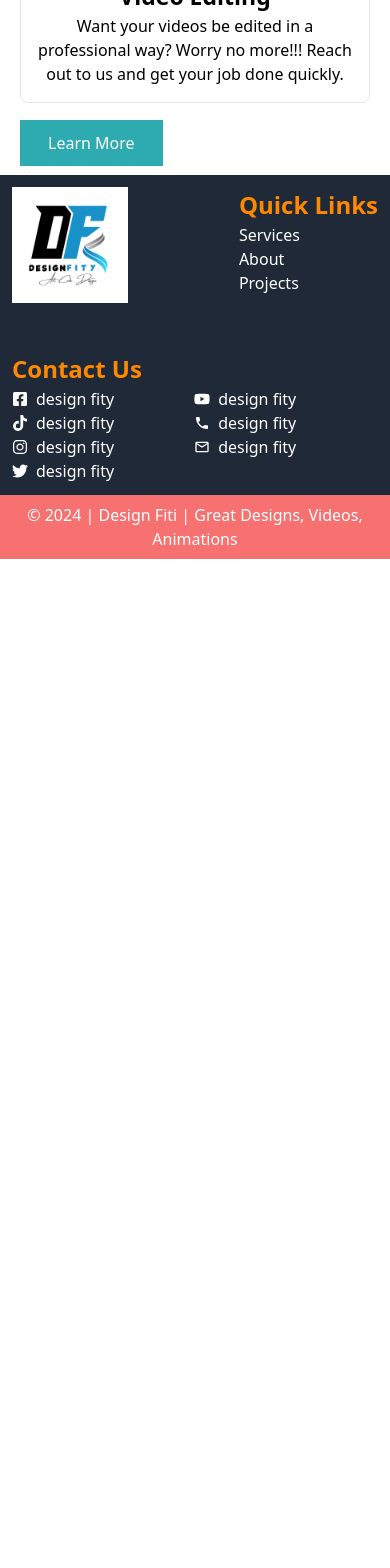
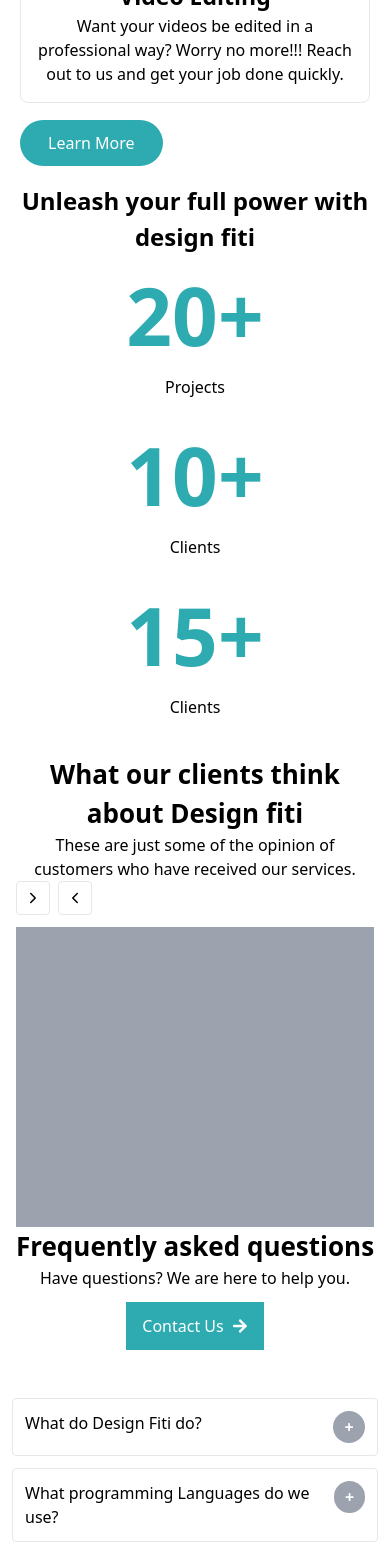
Before and after one commit to Nickodee/design_fiti, a Next.js app: page / in a window 390 px wide. Shown: the part 1600-3168 px from the top of the page. Before the commit the page ends 2159 px from the top, so only its background shows below. Built offline with nearby package versions, Linux system fonts and the light colour scheme.

Commit message:
added few changes in top page

```diff
--- a/app/components/Navbar.js
+++ b/app/components/Navbar.js
@@ -48,11 +48,11 @@ function Navbar() {
       {/* Sliding Menu */}
       <div className={`fixed border-t-2 top-20 shadow-md right-0 w-full h-screen bg-white transition-transform transform ${menuOpen ? 'translate-x-0' : 'translate-x-full'} md:hidden z-10`}>
         <ul className='flex flex-col items-center h-full mt-3 gap-7'>
-          <li className='text-2xl hover:text-[#1791C8]'><Link href='#'>Home</Link></li>
-          <li className='text-2xl hover:text-[#1791C8]'><Link href='#'>About</Link></li>
-          <li className='text-2xl hover:text-[#1791C8]'><Link href='#'>Services</Link></li>
-          <li className='text-2xl hover:text-[#1791C8]'><Link href='#'>Projects</Link></li>
-          <li className='text-2xl hover:text-[#1791C8]'><Link href='#'>Contacts</Link></li>
+          <li className='text-2xl hover:text-[#1791C8]'><Link href='/'>Home</Link></li>
+          <li className='text-2xl hover:text-[#1791C8]'><Link href='/pages/about'>About</Link></li>
+          <li className='text-2xl hover:text-[#1791C8]'><Link href='/pages/services'>Services</Link></li>
+          <li className='text-2xl hover:text-[#1791C8]'><Link href='/pages/projects'>Projects</Link></li>
+          <li className='text-2xl hover:text-[#1791C8]'><Link href='/pages/contacts'>Contacts</Link></li>
         </ul>
       </div>
     </>
--- a/app/page.js
+++ b/app/page.js
@@ -1,5 +1,9 @@
 import NavLayout from "./components/NavLayout";
 import Link from "next/link";
+import { IoIosArrowForward, IoIosArrowBack } from "react-icons/io";
+import { FaArrowRight } from "react-icons/fa";
+
+
 
 export default function Home() {
   return (
@@ -49,7 +53,62 @@ export default function Home() {
             </div>
           </div>
         </div>
-        <Link href='/' className="text-white hover:bg-[#FF9900] bg-[#2dabb1] py-3 px-7 cursor-pointer">Learn More</Link>
+        <Link href='/' className="text-white rounded-3xl hover:bg-[#FF9900] bg-[#2dabb1] py-3 px-7 cursor-pointer">Learn More</Link>
+      </section>
+      <section className="mt-7 mx-4">
+        <h1 className="text-center text-[24px] font-semibold">Unleash your full power with design fiti</h1>
+        <div className="grid grid-cols-1 sm:grid-cols-2 lg:grid-cols-3 gap-4">
+          <div className="flex flex-col items-center">
+            <span className="text-[80px] text-[#2dabb1] font-bold">20+</span>
+            Projects
+          </div>
+          <div className="flex flex-col items-center">
+            <span className="text-[80px] text-[#2dabb1] font-bold">10+</span>
+            Clients
+          </div>
+          <div className="flex flex-col items-center">
+            <span className="text-[80px] text-[#2dabb1] font-bold">15+</span>
+            Clients
+          </div>
+        </div>
+        <div className="w-full justify-center items-center flex flex-col md:flex-row gap-3 mt-9">
+          <div className="md:w-1/4 w-full">
+            <h1 className="text-[26px] font-bold md:text-start text-center">What our clients think about Design fiti</h1>
+            <p className="md:text-start text-center">These are just some of the opinion of customers who have received our services.</p>
+            <div className="flex w-full gap-2 items-center">
+              <button className="p-2 border rounded">
+                <IoIosArrowForward />
+              </button>
+              <button className="p-2 border rounded">
+                <IoIosArrowBack />
+              </button>
+            </div>
+          </div>
+          <div className="md:w-3/4 w-full">
+            <div className="bg-gray-400 w-full h-[300px]">
+
+            </div>
+          </div>
+        </div>
+      </section>
+      <section>
+        <h1 className="text-center text-[26px] font-bold">Frequently asked questions</h1>
+        <p className="text-center">Have questions? We are here to help you.</p>
+        <button className="flex mt-3 mx-auto bg-[#2dabb1] items-center text-white gap-2 px-4 py-3">Contact Us <FaArrowRight /></button>
+        <div className="mt-9">
+          <div className="w-full p-3 flex flex-col md:flex-row gap-3">
+            <div className="border p-3 w-full md:w-1/2 rounded">
+              <div className="flex justify-between w-full"><h1>What do Design Fiti do?</h1>
+                <button className="rounded-full items-center font-bold justify-center flex text-white bg-gray-400 h-8 w-8">+</button>
+              </div>
+            </div>
+            <div className="border p-3 w-full md:w-1/2 rounded">
+              <div className="flex justify-between w-full"><h1>What programming Languages do we use?</h1>
+                <button className="rounded-full items-center font-bold justify-center flex text-white bg-gray-400 h-8 w-8">+</button>
+              </div>
+            </div>
+          </div>
+        </div>
       </section>
 
     </NavLayout>
```
